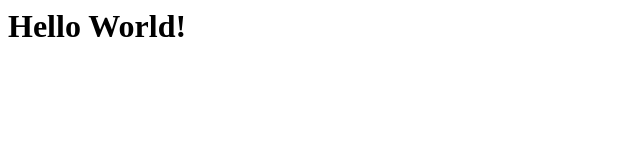
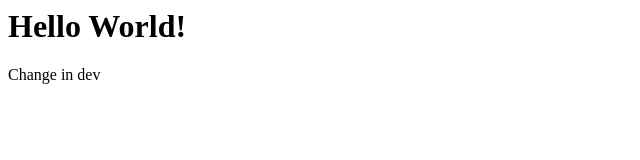
Before and after one commit to abdurr1996/abdurep, a plain HTML site: page index.html in a window 1280 px wide. Shown: the full height of the page, 0-640 px from the left. Drawn offline with Linux system fonts and the light colour scheme.

Commit message:
made some changes

```diff
--- a/index.html
+++ b/index.html
@@ -1,3 +1,4 @@
 <html>
 <h1>Hello World!</h1>
+<p>Change in dev</p>
 </html>
```
